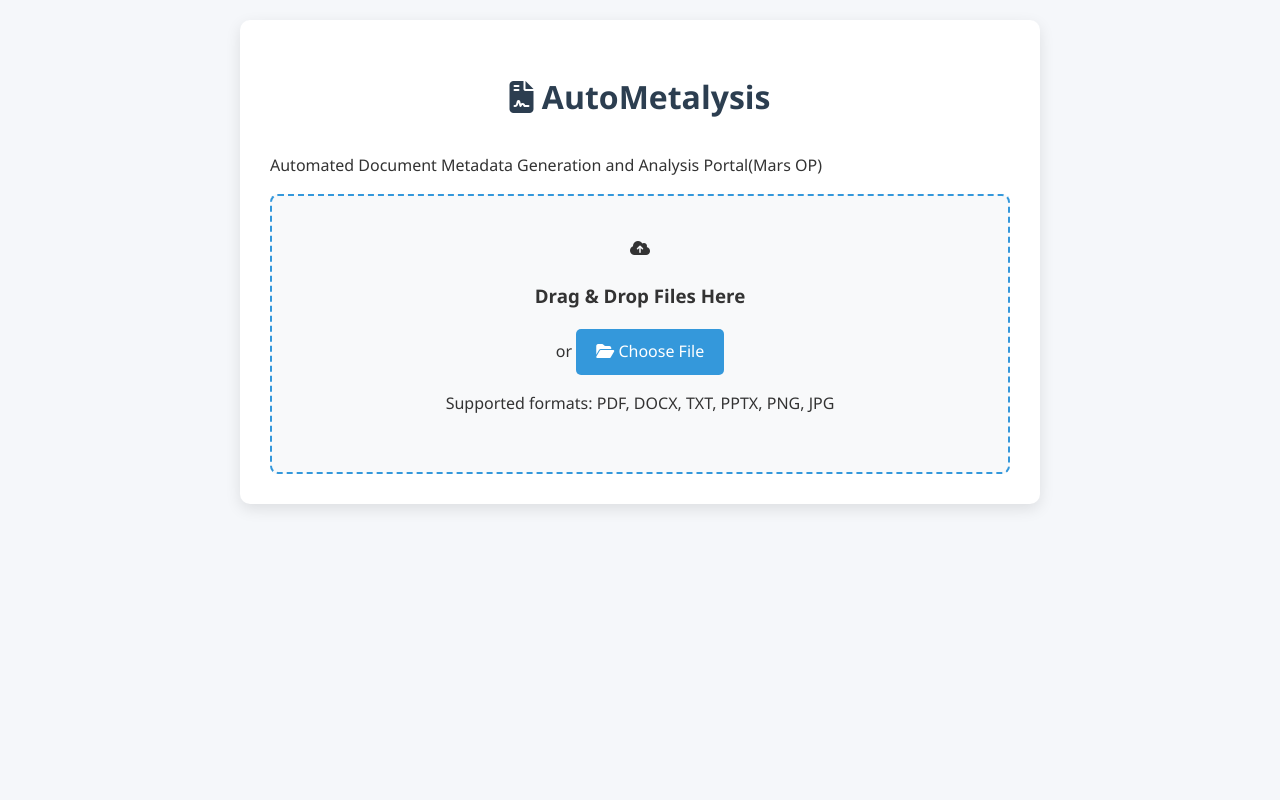
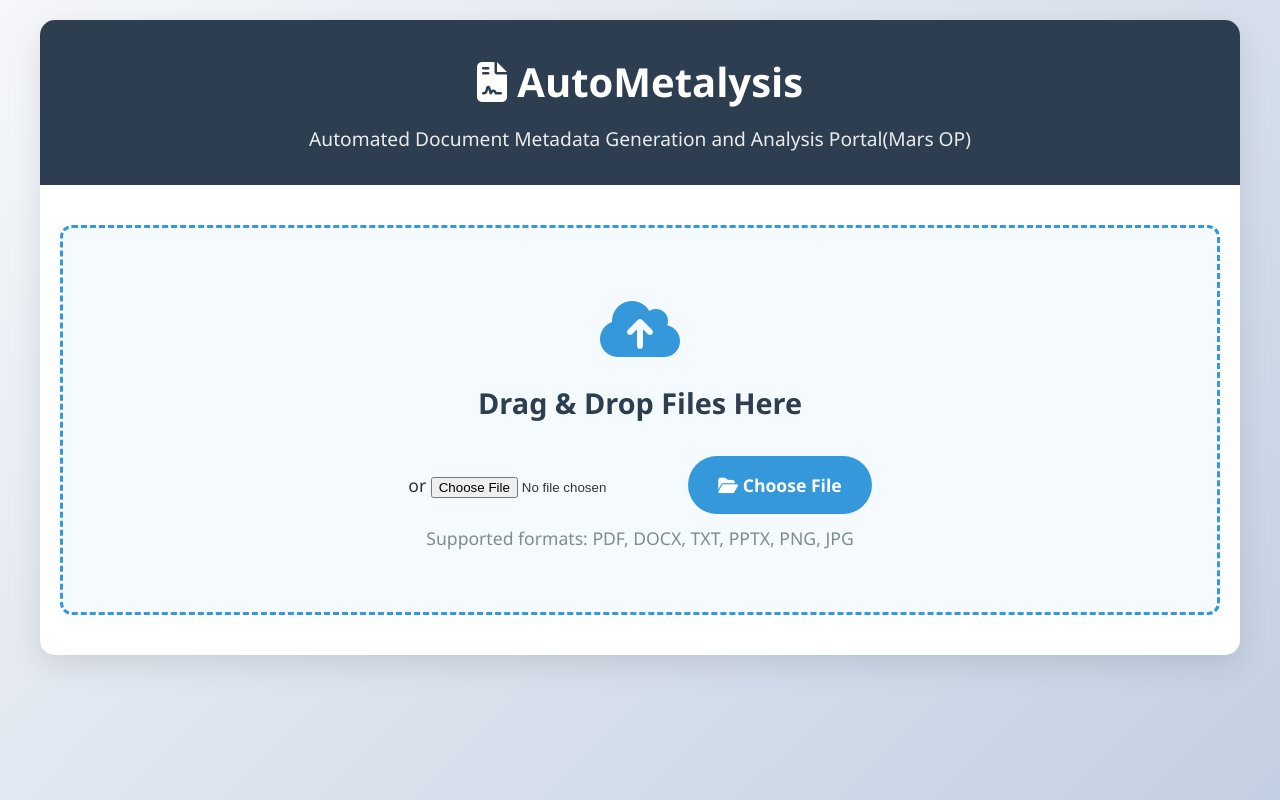
Before and after one commit to Pr4140xD/AutoMetalysis, a Flask app: page / in a window 1280 px wide. Run offline with Flask 3, Linux system fonts and the light colour scheme.

Commit message:
Changed style.css

```diff
--- a/static/style.css
+++ b/static/style.css
@@ -1,83 +1,317 @@
+:root {
+    --primary: #3498db;
+    --secondary: #2c3e50;
+    --success: #2ecc71;
+    --danger: #e74c3c;
+    --light: #ecf0f1;
+    --dark: #34495e;
+}
+
+* {
+    box-sizing: border-box;
+    margin: 0;
+    padding: 0;
+}
+
 body {
     font-family: 'Segoe UI', Tahoma, Geneva, Verdana, sans-serif;
     line-height: 1.6;
     color: #333;
-    max-width: 800px;
-    margin: 0 auto;
+    background: linear-gradient(135deg, #f5f7fa 0%, #c3cfe2 100%);
+    min-height: 100vh;
     padding: 20px;
-    background-color: #f5f7fa;
 }
 
 .container {
+    max-width: 1200px;
+    margin: 0 auto;
     background: white;
-    padding: 30px;
-    border-radius: 10px;
+    border-radius: 15px;
+    box-shadow: 0 10px 30px rgba(0,0,0,0.1);
+    overflow: hidden;
+}
+
+header {
+    background: var(--secondary);
+    color: white;
+    padding: 30px 20px;
+    text-align: center;
+}
+
+header h1 {
+    font-size: 2.5rem;
+    margin-bottom: 10px;
+}
+
+header p {
+    font-size: 1.2rem;
+    opacity: 0.9;
+}
+
+.upload-container {
+    padding: 40px 20px;
+    text-align: center;
+}
+
+#drop-zone {
+    border: 3px dashed var(--primary);
+    border-radius: 12px;
+    padding: 50px 20px;
+    transition: all 0.3s;
+    background: rgba(52, 152, 219, 0.05);
+}
+
+#drop-zone.highlight {
+    background: rgba(52, 152, 219, 0.15);
+    border-color: #1a73e8;
+}
+
+.upload-icon {
+    font-size: 4rem;
+    color: var(--primary);
+    margin-bottom: 20极px;
+}
+
+#drop-zone h3 {
+    font-size: 1.8rem;
+    color: var(--secondary);
+    margin-bottom: 15px;
+}
+
+#drop-zone p {
+    font-size: 1.1rem;
+    margin: 10px 0;
+}
+
+.formats {
+    font-size: 0.9rem;
+    color: #7f8c8d;
+    margin-top: 20px;
+}
+
+.btn-primary {
+    display: inline-block;
+    background: var(--primary);
+    color: white;
+    padding: 15px 30px;
+    border-radius: 50px;
+    cursor: pointer;
+    transition: all 0.3s;
+    font-size: 1.1rem;
+    font-weight: 600;
+    border: none;
+    margin-top: 15px;
+}
+
+.btn-primary:hover {
+    background: #2980b9;
+    transform: translateY(-3px);
     box-shadow: 0 5px 15px rgba(0,0,0,0.1);
 }
 
-h1 {
-    color: #2c3e50;
-    text-align: center;
-    margin-bottom: 30px;
+.btn-secondary {
+    display: inline-block;
+    background: var(--light);
+    color: var(--dark);
+    padding: 10px 20px;
+    border-radius: 50px;
+    cursor: pointer;
+    transition: all 0.3s;
+    font-weight: 600;
+    border: none;
+    margin-top: 15px;
 }
 
-#drop-zone {
-    border: 2px dashed #3498db;
-    border-radius: 8px;
-    padding: 40px 20px;
-    text-align: center;
-    cursor: pointer;
-    transition: all 0.3s;
-    background-color: #f8f9fa;
+.btn-secondary:hover {
+    background: #bdc3c7;
 }
 
-#drop-zone.highlight {
-    background-color: #e3f2fd;
-    border-color: #1a73e8;
+#file-info {
+    margin-top: 30px;
+    text-align: left;
+    background: #f8f9fa;
+    padding: 20px;
+    border-radius: 10px;
 }
 
-#file-input {
-    display: none;
+.progress-container {
+    height: 10px;
+    background: #e0e0e0;
+    border-radius: 5px;
+    margin-top: 15px;
+    overflow: hidden;
 }
 
-label {
-    display: inline-block;
-    background: #3498db;
-    color: white;
-    padding: 10px 20px;
-    border-radius: 5px;
-    cursor: pointer;
-    transition: background 0.3s;
+.progress-bar {
+    height: 100%;
+    background: var(--primary);
+    width: 0%;
+    transition: width 0.3s;
 }
 
-label:hover {
-    background: #2980b9;
-}
-
-#results {
-    margin-top: 30px;
-    border-top: 1px solid #eee;
-    padding-top: 20px;
+.results-header {
+    display: flex;
+    justify-content: space-between;
+    align-items: center;
+    padding-bottom: 20px;
+    border-bottom: 1px solid #eee;
+    margin-bottom: 20px;
 }
 
 #metadata-output {
+    padding: 20px 0;
+}
+
+.result-section {
+    margin-bottom: 40px;
+}
+
+.result-section h3 {
+    font-size: 1.5rem;
+    color: var(--secondary);
+    margin-bottom: 20px;
+    padding-bottom: 10px;
+    border-bottom: 2px solid var(--primary);
+    display: flex;
+    align-items: center;
+}
+
+.result-section h3 i {
+    margin-right: 10px;
+}
+
+.result-grid {
+    display: grid;
+    grid-template-columns: repeat(auto-fit, minmax(300px, 1fr));
+    gap: 20px;
+    margin-top: 20px;
+}
+
+.result-card {
     background: #f8f9fa;
+    border-radius: 10px;
+    padding: 20px;
+    box-shadow: 0 3px 10px rgba(0,0,0,0.05);
+    transition: transform 0.3s;
+}
+
+.result-card:hover {
+    transform: translateY(-5px);
+}
+
+.result-card h4 {
+    font-size: 1.2rem;
+    color: var(--secondary);
+    margin-bottom: 15px;
+    display: flex;
+    align-items: center;
+}
+
+.result-card h4 i {
+    margin-right: 10px;
+    color: var(--primary);
+}
+
+.keywords {
+    display: flex;
+    flex-wrap: wrap;
+    gap: 10px;
+    margin-top: 10px;
+}
+
+.keyword-tag {
+    background: #e3f2fd;
+    color: #1976d2;
+    padding: 5px 15px;
+    border-radius: 20px;
+    font-size: 14px;
+}
+
+.visualizations {
+    display: grid;
+    grid-template-columns: repeat(auto-fit, minmax(400px, 1fr));
+    gap: 30px;
+    margin-top: 20px;
+}
+
+.viz {
+    background: white;
+    border-radius: 10px;
+    overflow: hidden;
+    box-shadow: 0 5px 15px rgba(0,0,0,0.1);
+}
+
+.viz h4 {
+    background: var(--secondary);
+    color: white;
+    padding: 15px;
+    margin: 0;
+}
+
+.viz img {
+    width: 100%;
+    display: block;
     border: 1px solid #eee;
-    border-radius: 5px;
+    border-radius: 4px;
+}
+
+.page-analysis {
+    display: grid;
+    grid-template-columns: repeat(auto-fill, minmax(300px, 1fr));
+    gap: 20px;
+    margin-top: 20px;
+}
+
+.page-card {
+    background: #f0f7ff;
+    border: 1px solid #cfe2ff;
+    border-radius: 8px;
     padding: 15px;
-    max-height: 400px;
-    overflow: auto;
-    white-space: pre-wrap;
+    box-shadow: 0 2px 5px rgba(0,0,0,0.05);
+}
+
+.page-card h4 {
+    color: #1a56db;
+    border-bottom: 1px solid #dbeafe;
+    padding-bottom: 8px;
+    margin-top: 0;
+}
+
+#error {
+    background: #fdeded;
+    border-radius: 10px;
+    padding: 30px;
+    text-align: center;
+}
+
+.error-header {
+    display: flex;
+    align-items: center;
+    justify-content: center;
+    margin-bottom: 20px;
+}
+
+.error-header i {
+    font-size: 2rem;
+    color: var(--danger);
+    margin-right: 15px;
+}
+
+.error-header h3 {
+    color: var(--danger);
 }
 
 .hidden {
     display: none;
 }
 
-#error {
-    color: #e74c3c;
-    background: #fdeded;
-    padding: 10px;
-    border-radius: 5px;
-    margin-top: 20px;
+@media (max-width: 768px) {
+    .result-grid, .visualizations, .page-analysis {
+        grid-template-columns: 1fr;
+    }
+
+    .results-header {
+        flex-direction: column;
+        gap: 15px;
+    }
 }
```
